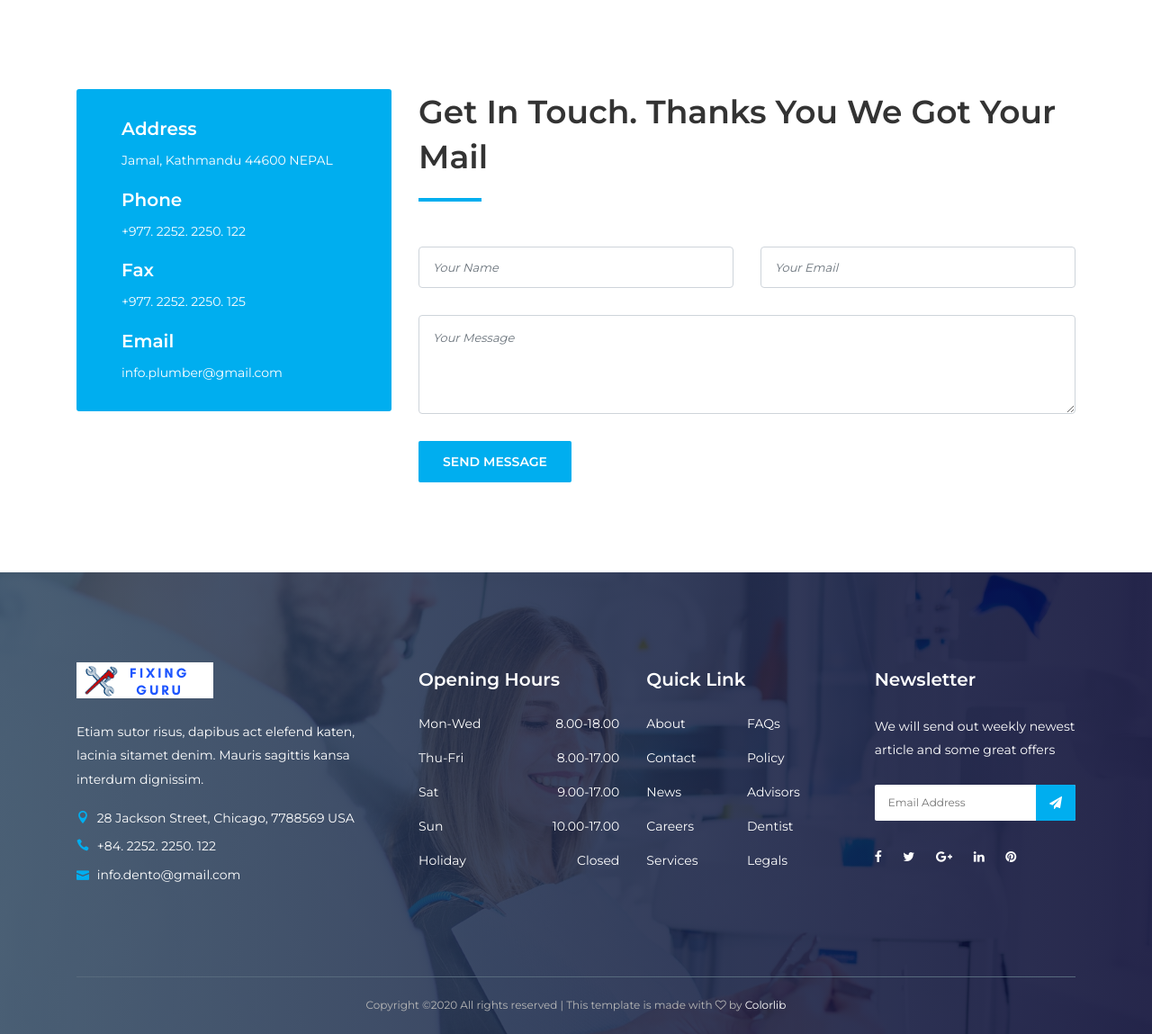
After one commit to prasannatuladhar/plumber_website, a Django app: template plumber_site/plumber_app/templates/plumber_app/contact.html in a window 1280 px wide. The commit adds this page. Shown: the part 932-2081 px from the top of the page at 90% size. Run offline with Django 3.2, Linux system fonts and the light colour scheme; the template is opened without the code that fills it, so the values that code supplies are empty; some libraries are stand-ins or nearby versions; some web fonts are replaced.

Commit message:
send email feature

```diff
--- /dev/null
+++ b/plumber_site/plumber_app/templates/plumber_app/contact.html
@@ -0,0 +1,344 @@
+{% load static %}
+<!DOCTYPE html>
+<html lang="en">
+
+<head>
+  <meta charset="UTF-8">
+  <meta name="description" content="Dento - Dentist &amp; Medical HTML Template">
+  <meta http-equiv="X-UA-Compatible" content="IE=edge">
+  <meta name="viewport" content="width=device-width, initial-scale=1, shrink-to-fit=no">
+
+  <!-- Title -->
+  <title>Fixing Guru &amp; Contact Page</title>
+
+  <!-- Favicon -->
+  <link rel="icon" href="{% static 'plumber_app/img/core-img/favicon.ico' %}">
+
+  <!-- Core Stylesheet -->
+
+  <link rel="stylesheet" href="{% static 'plumber_app/css/style.css' %}">
+  <link rel="stylesheet" href="{% static 'plumber_app/css/style1.css' %}">
+
+</head>
+
+<body>
+  <!-- Preloader -->
+  <div id="preloader">
+    <div class="preload-content">
+      <div id="dento-load"></div>
+    </div>
+  </div>
+
+  <!-- ***** Header Area Start ***** -->
+  <header class="header-area">
+    <!-- Top Header Area -->
+    <div class="top-header-area">
+      <div class="container h-100">
+        <div class="row h-100 align-items-center">
+          <!-- Top Content -->
+          <div class="col-6 col-md-9 col-lg-8">
+            <div class="top-header-content">
+              <a href="#" data-toggle="tooltip" data-placement="bottom" title="28 Jackson Street, Chicago, 7788569 USA"><i class="fa fa-map-marker"></i> <span>28 Jackson Street, Chicago, 7788569 USA</span></a>
+              <a href="#" data-toggle="tooltip" data-placement="bottom" title="info.dento@gmail.com"><i class="fa fa-envelope"></i> <span>info.dento@gmail.com</span></a>
+            </div>
+          </div>
+          <!-- Top Header Social Info -->
+          <div class="col-6 col-md-3 col-lg-4">
+            <div class="top-header-social-info text-right">
+              <a href="#" data-toggle="tooltip" data-placement="bottom" title="Facebook"><i class="fa fa-facebook"></i></a>
+              <a href="#" data-toggle="tooltip" data-placement="bottom" title="Twitter"><i class="fa fa-twitter"></i></a>
+              <a href="#" data-toggle="tooltip" data-placement="bottom" title="Google Plus"><i class="fa fa-google-plus"></i></a>
+              <a href="#" data-toggle="tooltip" data-placement="bottom" title="Linkedin"><i class="fa fa-linkedin"></i></a>
+              <a href="#" data-toggle="tooltip" data-placement="bottom" title="Pinterest"><i class="fa fa-pinterest"></i></a>
+            </div>
+          </div>
+        </div>
+      </div>
+    </div>
+    <!-- Top Header End -->
+
+    <!-- Main Header Start -->
+    <div class="main-header-area">
+      <div class="classy-nav-container breakpoint-off">
+        <div class="container">
+          <!-- Classy Menu -->
+          <nav class="classy-navbar justify-content-between" id="dentoNav">
+
+            <!-- Logo -->
+            <a class="nav-brand" href="index.html"><img src="./img/core-img/logo.png" alt=""></a>
+
+            <!-- Navbar Toggler -->
+            <div class="classy-navbar-toggler">
+              <span class="navbarToggler"><span></span><span></span><span></span></span>
+            </div>
+
+            <!-- Menu -->
+            <div class="classy-menu">
+
+              <!-- Close Button -->
+              <div class="classycloseIcon">
+                <div class="cross-wrap"><span class="top"></span><span class="bottom"></span></div>
+              </div>
+
+              <!-- Nav Start -->
+              <div class="classynav">
+                <ul id="nav">
+                  <li><a href="index.html">Home</a></li>
+                  <li><a href="#">Pages</a>
+                    <ul class="dropdown">
+                      <li><a href="index.html">- Home</a></li>
+                      <li><a href="about.html">- About Us</a></li>
+                      <li><a href="service.html">- Service</a></li>
+                      <li><a href="pricing.html">- Pricing</a></li>
+                      <li><a href="blog.html">- Blog</a></li>
+                      <li><a href="blog-details.html">- Blog Details</a></li>
+                      <li><a href="{% url 'contact' %}">- Contact</a></li>
+                      <li><a href="#">- Dropdown</a>
+                        <ul class="dropdown">
+                          <li><a href="#">- Dropdown Item</a></li>
+                          <li><a href="#">- Dropdown Item</a>
+                            <ul class="dropdown">
+                              <li><a href="#">- Even Dropdown</a></li>
+                              <li><a href="#">- Even Dropdown</a></li>
+                              <li><a href="#">- Even Dropdown</a></li>
+                              <li><a href="#">- Even Dropdown</a></li>
+                            </ul>
+                          </li>
+                          <li><a href="#">- Dropdown Item</a></li>
+                          <li><a href="#">- Dropdown Item</a></li>
+                        </ul>
+                      </li>
+                    </ul>
+                  </li>
+                  <li><a href="about.html">About</a></li>
+                  <li><a href="service.html">Service</a></li>
+                  <li><a href="pricing.html">Pricing</a></li>
+                  <li><a href="#">Blog</a>
+                    <ul class="dropdown">
+                      <li><a href="blog.html">- Blog</a></li>
+                      <li><a href="blog-details.html">- Blog Details</a></li>
+                    </ul>
+                  </li>
+                  <li><a href="./contact.html">Contact</a></li>
+                </ul>
+              </div>
+              <!-- Nav End -->
+            </div>
+
+            <!-- Booking Now Button -->
+            <a href="#" class="btn dento-btn booking-btn">Booking Now</a>
+          </nav>
+        </div>
+      </div>
+    </div>
+  </header>
+  <!-- ***** Header Area End ***** -->
+
+  <!-- ***** Breadcrumb Area Start ***** -->
+  <div class="breadcumb-area bg-img bg-gradient-overlay" style="background-image: url( {% static 'plumber_app/img/bg-img/12.jpg' %} );">
+    <div class="container h-100">
+      <div class="row h-100 align-items-center">
+        <div class="col-12">
+          <h2 class="title">Contact</h2>
+        </div>
+      </div>
+    </div>
+  </div>
+  <div class="breadcumb--con">
+    <div class="container">
+      <div class="row">
+        <div class="col-12">
+          <nav aria-label="breadcrumb">
+            <ol class="breadcrumb">
+              <li class="breadcrumb-item"><a href="#"><i class="fa fa-home"></i> Home</a></li>
+              <li class="breadcrumb-item active" aria-current="page">Contact</li>
+            </ol>
+          </nav>
+        </div>
+      </div>
+    </div>
+  </div>
+  <!-- ***** Breadcrumb Area End ***** -->
+
+  <!-- ***** Contact Area Start ***** -->
+  <section class="dento-contact-area mt-50 mb-100">
+    <div class="container">
+      <div class="row">
+        <div class="col-12">
+          <div class="google-maps mb-100">
+            <iframe src="https://www.google.com/maps/embed?pb=!1m18!1m12!1m3!1d1249.1126843799263!2d85.3345528841615!3d27.685646964972676!2m3!1f0!2f0!3f0!3m2!1i1024!2i768!4f13.1!3m3!1m2!1s0x39eb190b6cfae8cd%3A0xb54327d56a797ef6!2sGyaneshwor%2C%20Kathmandu%2044600!5e0!3m2!1sen!2snp!4v1589541038239!5m2!1sen!2snp" allowfullscreen></iframe>
+
+          </div>
+        </div>
+      </div>
+
+      <div class="row">
+        <!-- Contact Information -->
+        <div class="col-12 col-md-4">
+          <div class="contact-information">
+            <h5>Address</h5>
+            <p>Jamal, Kathmandu 44600 NEPAL</p>
+
+            <h5>Phone</h5>
+            <p>+977. 2252. 2250. 122</p>
+
+            <h5>Fax</h5>
+            <p>+977. 2252. 2250. 125</p>
+
+            <h5>Email</h5>
+            <p class="mb-0">info.plumber@gmail.com</p>
+          </div>
+        </div>
+        <!-- Contact Form -->
+        <div class="col-12 col-md-8">
+          <div class="contact-form">
+            <!-- Section Heading -->
+            <div class="section-heading">
+
+        <h2>Get In Touch. Thanks You {{message_name}} we got your mail</h2>
+              <div class="line"></div>
+            </div>
+            <!-- Form -->
+
+
+            <form action="{% url 'contact' %}" method="post">
+              {% csrf_token %}
+              <div class="row">
+                <div class="col-lg-6">
+                  <input type="text" name="message-name" class="form-control mb-30" placeholder="Your Name">
+                </div>
+                <div class="col-lg-6">
+                  <input type="email" name="message-email" class="form-control mb-30" placeholder="Your Email">
+                </div>
+                <div class="col-12">
+                  <textarea name="message" class="form-control mb-30" placeholder="Your Message"></textarea>
+                </div>
+                <div class="col-12">
+                  <button type="submit" class="btn dento-btn">Send Message</button>
+                </div>
+              </div>
+            </form>
+
+          </div>
+        </div>
+      </div>
+    </div>
+  </section>
+  <!-- ***** Contact Area End ***** -->
+
+  <!-- ***** Footer Area Start ***** -->
+  <footer class="footer-area bg-img bg-gradient-overlay" style="background-image: url({% static 'plumber_app/img/bg-img/3.jpg' %});">
+    <div class="container">
+      <div class="row">
+        <!-- Single Footer Widget -->
+        <div class="col-12 col-sm-6 col-lg-4">
+          <div class="single-footer-widget">
+            <a href="./index.html" class="d-block mb-4"><img src="{% static 'plumber_app/img/bg-img/core-img/logo.png' %}" alt=""></a>
+            <p>Etiam sutor risus, dapibus act elefend katen, lacinia sitamet denim. Mauris sagittis kansa interdum dignissim.</p>
+            <div class="footer-contact">
+              <p><i class="icon_pin"></i> 28 Jackson Street, Chicago, 7788569 USA</p>
+              <p><i class="icon_phone"></i> +84. 2252. 2250. 122</p>
+              <p><i class="icon_mail"></i> info.dento@gmail.com</p>
+            </div>
+          </div>
+        </div>
+
+        <!-- Single Footer Widget -->
+        <div class="col-12 col-sm-6 col-lg">
+          <div class="single-footer-widget">
+            <!-- Widget Title -->
+            <h5 class="widget-title">Opening Hours</h5>
+
+            <!-- Opening Hours -->
+            <ul class="opening-hours">
+              <li><span>Mon-Wed</span> <span>8.00-18.00</span></li>
+              <li><span>Thu-Fri</span> <span>8.00-17.00</span></li>
+              <li><span>Sat</span> <span>9.00-17.00</span></li>
+              <li><span>Sun</span> <span>10.00-17.00</span></li>
+              <li><span>Holiday</span> <span>Closed</span></li>
+            </ul>
+          </div>
+        </div>
+
+        <!-- Single Footer Widget -->
+        <div class="col-12 col-sm-6 col-lg">
+          <div class="single-footer-widget">
+            <!-- Widget Title -->
+            <h5 class="widget-title">Quick Link</h5>
+
+            <!-- Quick Links Nav -->
+            <nav>
+              <ul class="quick-links">
+                <li><a href="#">About</a></li>
+                <li><a href="#">FAQs</a></li>
+                <li><a href="#">Contact</a></li>
+                <li><a href="#">Policy</a></li>
+                <li><a href="#">News</a></li>
+                <li><a href="#">Advisors</a></li>
+                <li><a href="#">Careers</a></li>
+                <li><a href="#">Dentist</a></li>
+                <li><a href="#">Services</a></li>
+                <li><a href="#">Legals</a></li>
+              </ul>
+            </nav>
+          </div>
+        </div>
+
+        <!-- Single Footer Widget -->
+        <div class="col-12 col-sm-6 col-lg">
+          <div class="single-footer-widget">
+            <!-- Widget Title -->
+            <h5 class="widget-title">Newsletter</h5>
+
+            <p>We will send out weekly newest article and some great offers</p>
+            <!-- Newsletter Form -->
+            <div class="footer-newsletter-form">
+              <form action="#" method="post">
+                <input type="email" name="nl-email" value="" placeholder="Email Address">
+                <button type="submit"><i class="fa fa-paper-plane" aria-hidden="true"></i></button>
+              </form>
+            </div>
+
+            <!-- Social Info -->
+            <div class="footer-social-info">
+              <a href="#" data-toggle="tooltip" data-placement="top" title="Facebook"><i class="fa fa-facebook"></i></a>
+              <a href="#" data-toggle="tooltip" data-placement="top" title="Twitter"><i class="fa fa-twitter"></i></a>
+              <a href="#" data-toggle="tooltip" data-placement="top" title="Google Plus"><i class="fa fa-google-plus"></i></a>
+              <a href="#" data-toggle="tooltip" data-placement="top" title="Linkedin"><i class="fa fa-linkedin"></i></a>
+              <a href="#" data-toggle="tooltip" data-placement="top" title="Pinterest"><i class="fa fa-pinterest"></i></a>
+            </div>
+          </div>
+        </div>
+      </div>
+    </div>
+
+    <!-- Copywrite Area -->
+    <div class="container">
+      <div class="row">
+        <div class="col-12">
+          <div class="copywrite-content">
+            <p><!-- Link back to Colorlib can't be removed. Template is licensed under CC BY 3.0. -->
+Copyright &copy;<script>document.write(new Date().getFullYear());</script> All rights reserved | This template is made with <i class="fa fa-heart-o" aria-hidden="true"></i> by <a href="https://colorlib.com" target="_blank">Colorlib</a>
+<!-- Link back to Colorlib can't be removed. Template is licensed under CC BY 3.0. --></p>
+          </div>
+        </div>
+      </div>
+    </div>
+  </footer>
+  <!-- ***** Footer Area End ***** -->
+
+
+  <!-- ******* All JS ******* -->
+  <!-- jQuery js -->
+  <script src="{% static 'plumber_app/js/jquery.min.js' %}"></script>
+  <!-- Popper js -->
+  <script src="{% static 'plumber_app/js/popper.min.js' %}"></script>
+  <!-- Bootstrap js -->
+  <script src="{% static 'plumber_app/js/bootstrap.min.js' %}"></script>
+  <!-- All js -->
+  <script src="{% static 'plumber_app/js/dento.bundle.js' %}"></script>
+  <!-- Active js -->
+  <script src="{% static 'plumber_app/js/default-assets/active.js' %}"></script>
+</body>
+
+</html>
--- a/plumber_site/plumber_app/templates/plumber_app/index.html
+++ b/plumber_site/plumber_app/templates/plumber_app/index.html
@@ -93,7 +93,7 @@
                       <li><a href="pricing.html">- Pricing</a></li>
                       <li><a href="blog.html">- Blog</a></li>
                       <li><a href="blog-details.html">- Blog Details</a></li>
-                      <li><a href="contact.html">- Contact</a></li>
+                      <li><a href="{% url 'contact'%}">- Contact</a></li>
                       <li><a href="#">- Dropdown</a>
                         <ul class="dropdown">
                           <li><a href="#">- Dropdown Item</a></li>
@@ -140,7 +140,7 @@
     <!-- Welcome Slides -->
     <div class="welcome-slides owl-carousel">
       <!-- Single Welcome Slide -->
-      <div class="welcome-welcome-slide bg-img bg-gradient-overlay jarallax" style="background-image: url({% static 'plumber_app/img/bg-img/1.jpg' %});">
+      <div class="welcome-welcome-slide bg-img bg-gradient-overlay jarallax" style="background-image: url({% static 'plumber_app/img/bg-img/abcd.jpeg' %});">
         <div class="container h-100">
           <div class="row h-100 align-items-center">
             <div class="col-12">
@@ -160,7 +160,7 @@
       </div>
 
       <!-- Single Welcome Slide -->
-      <div class="welcome-welcome-slide bg-img bg-gradient-overlay jarallax" style="background-image: url({% static 'plumber_app/img/bg-img/2.jpg' %});">
+      <div class="welcome-welcome-slide bg-img bg-gradient-overlay jarallax" style="background-image: url({% static 'plumber_app/img/bg-img/asd.jpg' %});">
         <div class="container h-100">
           <div class="row h-100 align-items-center">
             <div class="col-12">
--- a/plumber_site/plumber_app/urls.py
+++ b/plumber_site/plumber_app/urls.py
@@ -3,4 +3,6 @@ from . import views
 
 urlpatterns = [
     path('', views.index,name="index"),
+    path('contact.html/', views.contact,name="contact"),
+
 ]
```
Also changed, not shown: plumber_site/plumber_app/views.py (+18 -0 lines), plumber_site/plumber_app/static/plumber_app/img/bg-img/abcd.jpeg (added), plumber_site/plumber_app/static/plumber_app/img/bg-img/asd.jpg (added).
